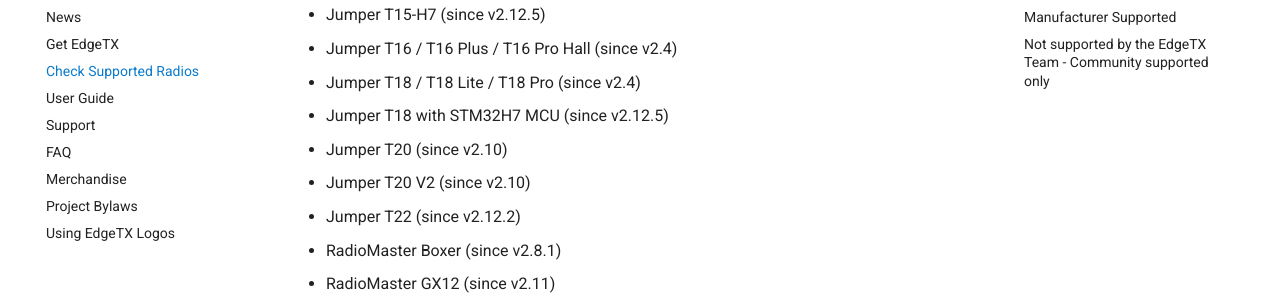
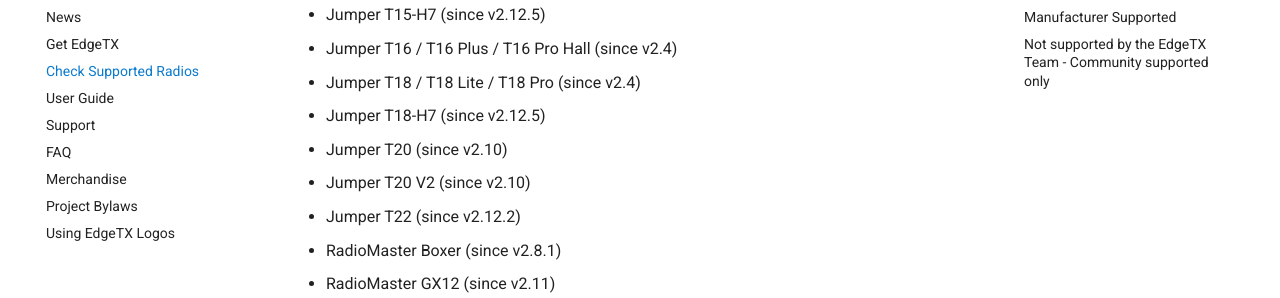
Before and after one commit to EdgeTX/edgetx.github.io, an MkDocs documentation site: the page built from docs/supportedradios.md, in a window 1280 px wide and 900 px high, scrolled down 1081 px. Shown: the part 154-452 px from the top of the window. Built offline with MkDocs 1.6.1 and Material for MkDocs 9.7.7, drawn with Linux system fonts in a browser that asks for light colours; comment, search, counter and statistics services are not loaded.

Commit message:
Rename Jumper T18 H7 entry for consistency
Co-Authored-By: Claude Opus 5.5 <noreply@anthropic.com>

```diff
--- a/docs/supportedradios.md
+++ b/docs/supportedradios.md
@@ -29,7 +29,7 @@ The development and support for EdgeTX is conducted by the EdgeTX core developme
 * Jumper T15-H7 (since v2.12.5)
 * Jumper T16 / T16 Plus / T16 Pro Hall (since v2.4)
 * Jumper T18 / T18 Lite / T18 Pro (since v2.4)
-* Jumper T18 with STM32H7 MCU (since v2.12.5)
+* Jumper T18-H7 (since v2.12.5)
 * Jumper T20 (since v2.10)
 * Jumper T20 V2 (since v2.10)
 * Jumper T22 (since v2.12.2)
```
